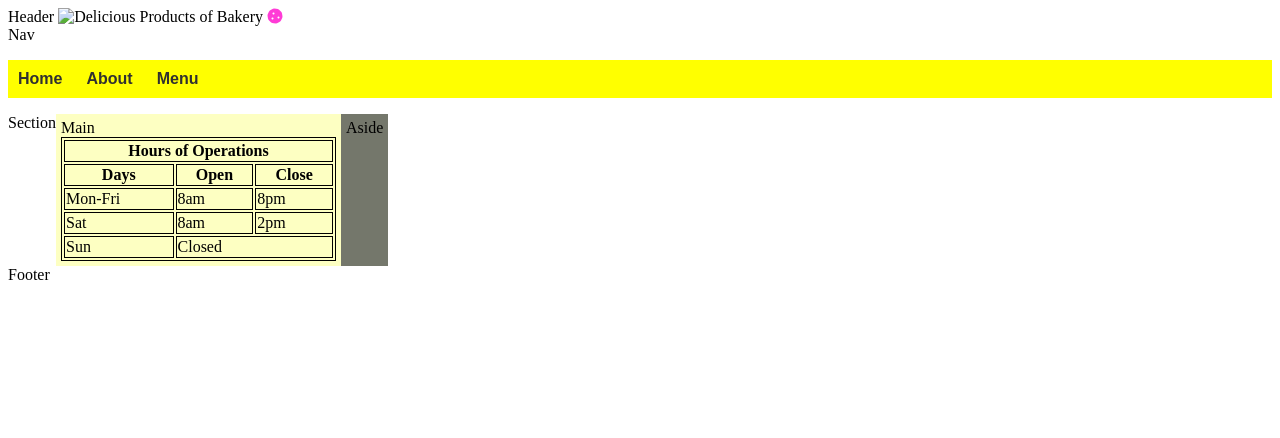
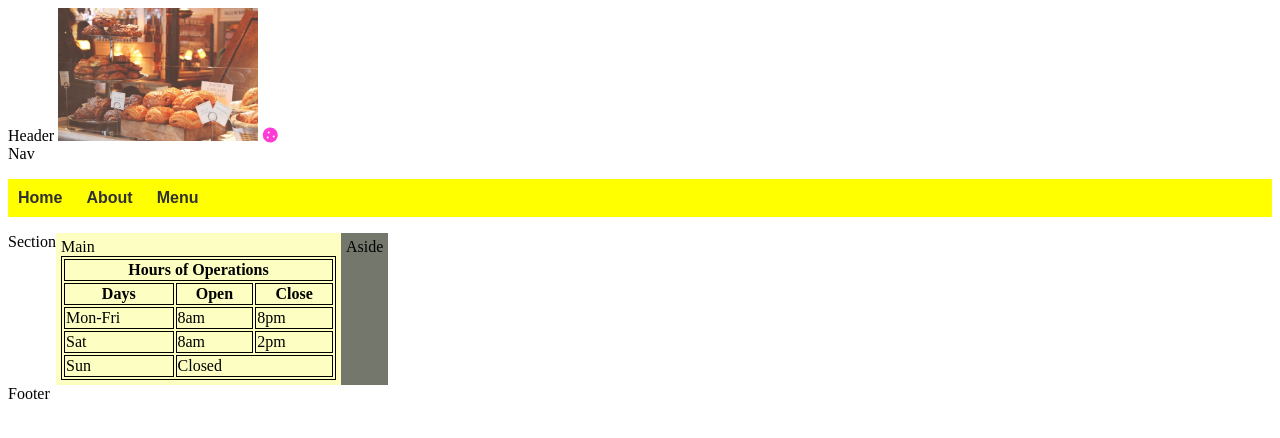
Before and after one commit to thethtetzaw-cpu/Sophia-, a plain HTML site: page index.html in a window 1280 px wide. Drawn offline with Linux system fonts and the light colour scheme.

Commit message:
Update index.html

```diff
--- a/index.html
+++ b/index.html
@@ -138,7 +138,7 @@ section{
     </head>
     <body>
         <header>Header
-            <img src="Images/mainimage.jpg" alt="Delicious Products of Bakery">
+            <img src="mainimage.jpg" alt="Delicious Products of Bakery">
             <i class="fa-solid fa-cookie" style="color: rgb(255, 59, 214);"></i>
         </header>
 
```
